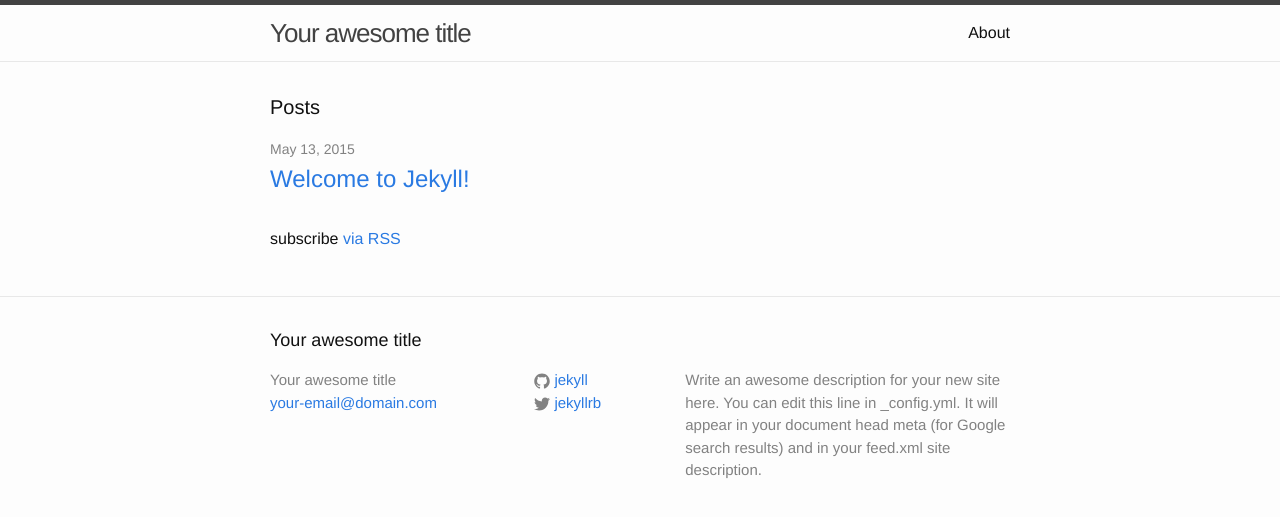
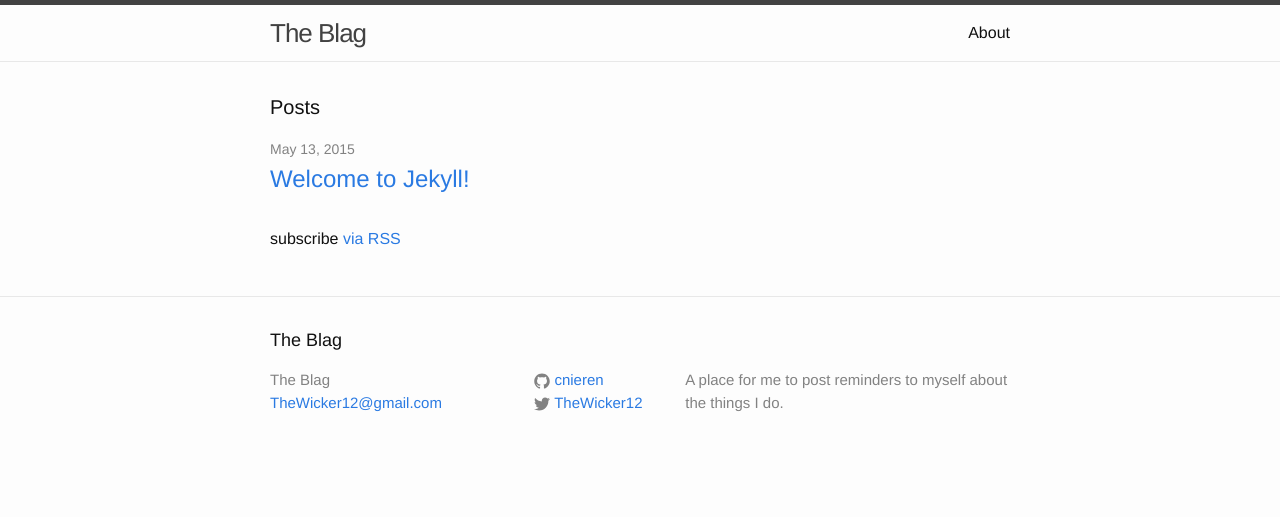
Before and after one commit to cnieren/Blog, a Jekyll site: the page built from site/index.html, in a window 1280 px wide. Shown: the top 517 px of the page. Built offline with Jekyll 4.4.1, drawn with Linux system fonts in a browser that asks for light colours.

```diff
--- a/site/_config.yml
+++ b/site/_config.yml
@@ -1,14 +1,12 @@
 # Site settings
-title: Your awesome title
-email: your-email@domain.com
+title: The Blag
+email: TheWicker12@gmail.com
 description: > # this means to ignore newlines until "baseurl:"
-  Write an awesome description for your new site here. You can edit this
-  line in _config.yml. It will appear in your document head meta (for
-  Google search results) and in your feed.xml site description.
+  A place for me to post reminders to myself about the things I do.
 baseurl: "" # the subpath of your site, e.g. /blog/
 url: "http://yourdomain.com" # the base hostname & protocol for your site
-twitter_username: jekyllrb
-github_username:  jekyll
+twitter_username: TheWicker12
+github_username:  cnieren
 
 # Build settings
 markdown: kramdown
```
Also changed, not shown: 3 other files.
